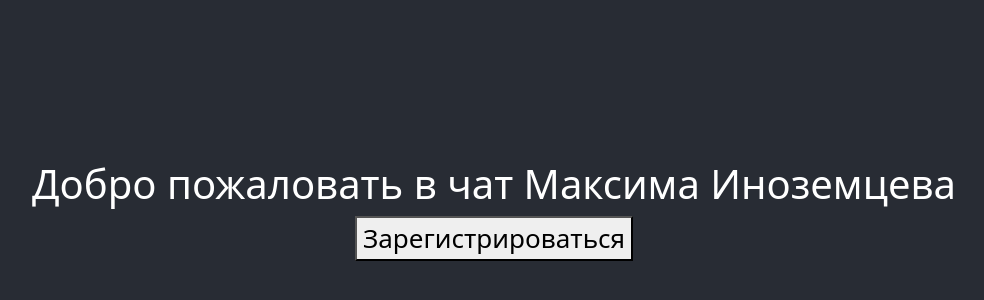
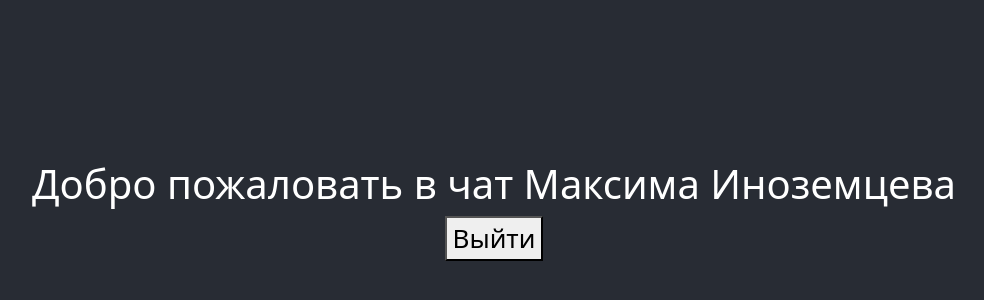
Before and after one commit to Maksim-Inozemtsev/frontend-project-12, a React (Create React App) app in the folder frontend/: page / in a window 1280 px wide. Shown: the part 190-490 px from the top of the page, without its empty margins (146-1130 px from the left). Built offline with nearby package versions, Linux system fonts and the light colour scheme; sample sign-in values are in the browser's storage; the HTML template or start-up script is replaced by a standard one.

Commit message:
fixing form (to be fixed)

```diff
--- a/frontend/src/Components/Pages/MainPage.jsx
+++ b/frontend/src/Components/Pages/MainPage.jsx
@@ -8,8 +8,12 @@ const MainPage = () => {
       <h1>
         Добро пожаловать в чат Максима Иноземцева
       </h1>
-      <button onClick={() => navigate('/login', { replace: false })}>
-      Зарегистрироваться
+      <button onClick={() => {
+        localStorage.removeItem('token');
+        localStorage.removeItem('username');
+        navigate('/login', { replace: false })
+      }}>
+      Выйти
       </button>
     </header>
     <Outlet />
--- a/frontend/src/Components/Pages/form.jsx
+++ b/frontend/src/Components/Pages/form.jsx
@@ -17,8 +17,9 @@ const validationSchema = Yup.object().shape({
 const LoginForm = () => {
   const [redirect, setRedirect] = useState(false);
   const [signed, setSigned] = useState(true);
+  const [netWorkError, setnetWorkError] = useState(false);
 
-  const handleSubmit = async (values) => {
+  const myHandleSubmit = async (values) => {
     try {
       const response = await axios.post(loginPage(), {
         username: values.username,
@@ -35,7 +36,7 @@ const LoginForm = () => {
         setSigned(false);
       }
     } catch (error) {
-      console.log(error);
+      setnetWorkError(error);
     }
   };
 
@@ -44,13 +45,13 @@ const LoginForm = () => {
   }
 
   return (
-    <Formik initialValues={{ username: '', password: '' }} validationSchema={validationSchema} onSubmit={handleSubmit}>
-    {({ isSubmitting }) => (
-      <Form className="justify-content-center align-items-center">
+    <Formik initialValues={{ username: '', password: '' }} validationSchema={validationSchema} onSubmit={myHandleSubmit}>
+    {({ handleSubmit, isSubmitting }) => (
+      <Form onSubmit={handleSubmit} className="justify-content-center align-items-center">
         <h1>Войти</h1>
         {!signed && (
           <Alert variant="danger">
-          Пользователь не найден!
+          {netWorkError || 'Пользователь не найден!'}
           </Alert>
         )}
       <Form.Group className="mb-3 w-50">
```
